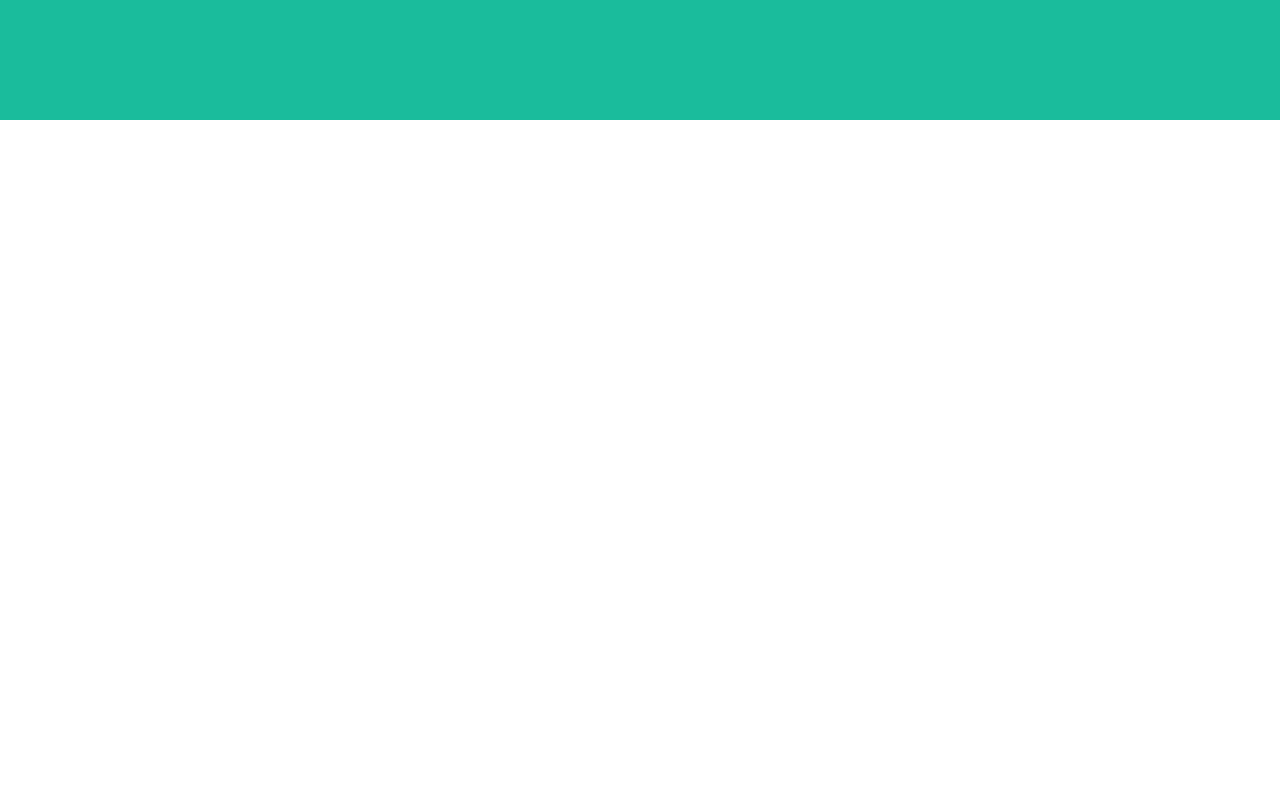
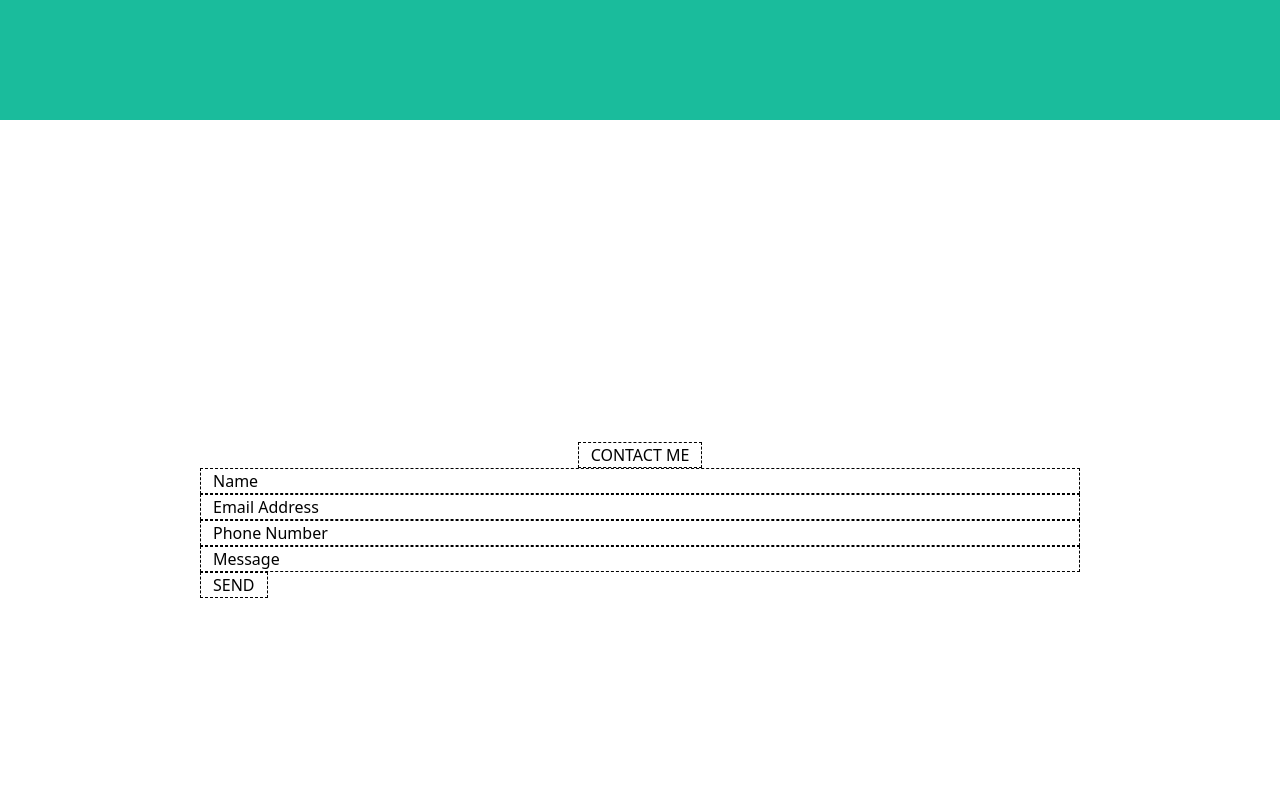
Before and after one commit to Domenico-Lo-Giudice/html-css-bootstrap-freelancer, a plain HTML site: page index.html in a window 1280 px wide. Shown: the part 1980-2780 px from the top of the page. Drawn offline with nearby package versions, Linux system fonts and the light colour scheme.

Commit message:
Add section contact_me

```diff
--- a/css/style.css
+++ b/css/style.css
@@ -44,6 +44,16 @@ header > .row {
     color: black;
 }
 
+ .contact_me > .row > .col-auto {
+    margin-left: 200px;
+    margin-right: 200px;
+ }
+
+ .contact_me>.row>.col {
+     padding-left: 200px;
+     padding-right: 200px;
+ }
+
 .footer_top {
     min-height: 200px;
     background-color: #3A546D;
--- a/index.html
+++ b/index.html
@@ -105,7 +105,51 @@
         </section>
 
 
-        <section class="container-fluid contact_me">
+        <section class="container-fluid d-flex justify-content-center flex-column contact_me">
+            <div class="row justify-content-center text-center">
+
+                <div class="col-auto debug">
+                    CONTACT ME
+                </div>
+            </div>
+
+
+            <div class="row flex-column">
+
+                <div class="col-auto debug">
+                    Name
+                </div>
+
+                <div class="col-auto debug">
+                    Email Address
+                </div>
+
+                <div class="col-auto debug">
+                    Phone Number
+                </div>
+
+                <div class="col-auto debug">
+                    Message
+                </div>
+
+
+
+
+
+            </div>
+
+
+
+            <div class="row ">
+
+                <div class="col-auto debug">
+                    SEND
+                </div>
+            </div>
+
+
+
+
 
         </section>
 
```
